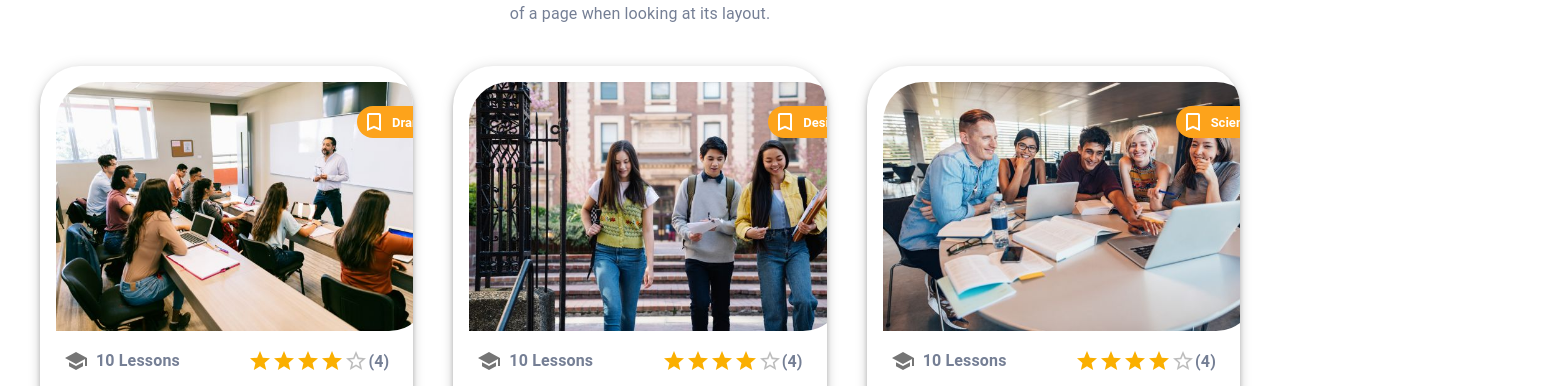
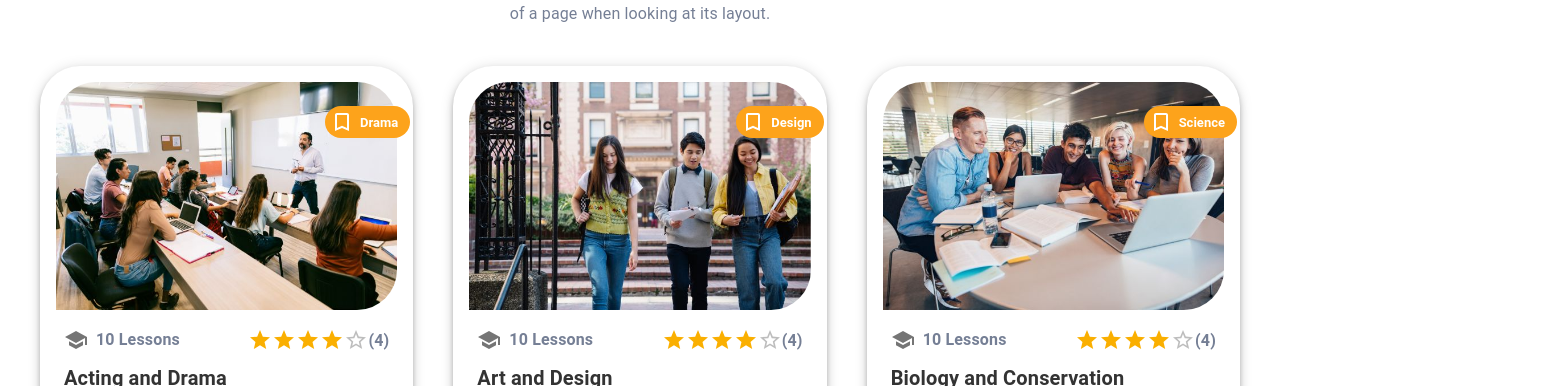
Before and after one commit to yeasaleh2002/dept_cse_city_university, a React (Vite) app: page /home in a window 1280 px wide. Shown: the part 370-756 px from the top of the page, 1560 px wide, since content can reach past the window. Built offline with nearby package versions, Linux system fonts and the light colour scheme.

Commit message:
changes to fix landing page

```diff
--- a/src/Components/CourseCard/CourseCard.jsx
+++ b/src/Components/CourseCard/CourseCard.jsx
@@ -36,14 +36,12 @@ const CourseCard = ({
     >
       <Box
         sx={{
-          width: "100%",
           height: "auto",
           borderRadius: "10px",
-          // overflow: "hidden",
+          overflow: "hidden",
           padding: 2,
           position: "relative",
           paddingBottom: 1,
-          // containerType: "unset",
         }}
       >
         <Avatar
--- a/src/Components/EventCard/EventCard.jsx
+++ b/src/Components/EventCard/EventCard.jsx
@@ -28,7 +28,6 @@ const EventCard = ({ title, date, time, location, description, imageUrl }) => {
       </Stack>
       <Box
         sx={{
-          width: "100%",
           height: "auto",
           borderRadius: "10px",
           overflow: "hidden",
--- a/src/Components/LandingPage/BadgeSection/BadgeSection.jsx
+++ b/src/Components/LandingPage/BadgeSection/BadgeSection.jsx
@@ -51,6 +51,8 @@ const BadgeSection = () => {
                 }}
               >
                 <img
+                  width="100%"
+                  height="auto"
                   src={badges[badgeIndex].image}
                   alt={`badge-${badges[badgeIndex].id}`}
                 />
--- a/src/Components/NewsCard/NewsCard.jsx
+++ b/src/Components/NewsCard/NewsCard.jsx
@@ -29,7 +29,6 @@ const NewsCard = ({ date, author, commentsCount, title, image }) => {
     >
       <Box
         sx={{
-          width: "100%",
           height: "auto",
           borderRadius: "10px",
           overflow: "hidden",
--- a/src/Components/TeacherCard/TeacherCard.jsx
+++ b/src/Components/TeacherCard/TeacherCard.jsx
@@ -13,7 +13,6 @@ const TeacherCard = ({ name, subject, designation, image }) => {
     >
       <Box
         sx={{
-          width: "100%",
           height: "auto",
           borderRadius: "10px",
           overflow: "hidden",
```
